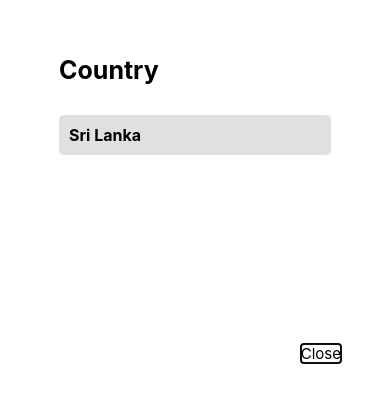
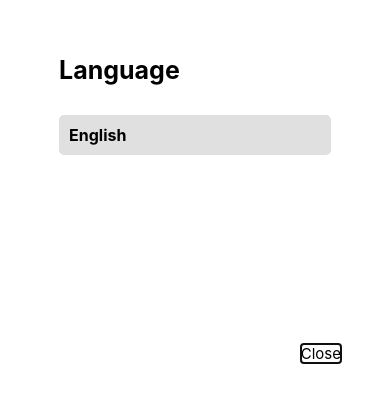
Before and after one commit to ChamudithaWasala0423/hospital-finder-app, a React Native app: screen / in a window 390 px wide. Shown: the part 218-620 px from the top of the page. Built offline with nearby package versions, Linux system fonts and the light colour scheme.

Commit message:
create language popup screen

```diff
--- a/App.tsx
+++ b/App.tsx
@@ -1,11 +1,12 @@
 import React from 'react';
 import {Text, View} from 'react-native';
 import Country from './pop_upScreen/country';
+import Language from './pop_upScreen/language';
 
 const App: React.FC = () => {
   return(
     <View>
-      <Country></Country>
+      <Language></Language>
     </View>
   );
 };
--- /dev/null
+++ b/pop_upScreen/language.tsx
@@ -0,0 +1,81 @@
+import React from 'react';
+import { View, Modal, Text, TouchableOpacity, StyleSheet } from 'react-native';
+
+interface LanguageModalProps {
+    visible: boolean;
+    onClose: () => void;
+  }
+
+const Language: React.FC<LanguageModalProps> = ({ visible, onClose }) => {
+
+    return(
+    <Modal
+      animationType="slide"
+      transparent={true}
+      visible={visible}
+      onRequestClose={onClose}
+    >
+      <View style={styles.modalContainer}>
+        <View style={styles.modalContent}>
+          <Text style={styles.languageText}>Language</Text>
+          <View style={styles.titleContainer}>
+            <Text style={styles.titleText}>English</Text>
+          </View>
+
+          <TouchableOpacity  style={styles.closeButton} onPress={onClose}>
+            <Text style={styles.closetext}>Close</Text>
+          </TouchableOpacity>
+        </View>
+      </View>
+    </Modal>
+    );
+
+
+
+};
+const styles = StyleSheet.create({
+    modalContainer: {
+      flex: 1,
+      justifyContent: 'center',
+      alignItems: 'center',
+
+
+    },
+    modalContent: {
+      backgroundColor: 'white',
+      padding: 20,
+      borderRadius: 10,
+      elevation: 5,
+      width:"80%",
+      height:"40%",
+
+    },
+    closeButton: {
+        position: 'absolute',
+        bottom: 10,
+        right: 10,
+      },
+    languageText:{
+        fontSize:25,
+        color:'#000000',
+        fontWeight:'bold'
+    },
+    closetext:{
+        fontSize:15,
+        color:'#000000'
+    },
+    titleContainer: {
+        backgroundColor: '#e0e0e0',
+        padding: 10,
+        borderRadius: 5,
+        marginBottom: 10,
+        marginTop:30,
+        //borderColor:'#000000',
+        //borderWidth:2
+      },
+      titleText: {
+        fontSize: 16,
+        fontWeight: 'bold',
+      },
+  });
+export default Language;
```
